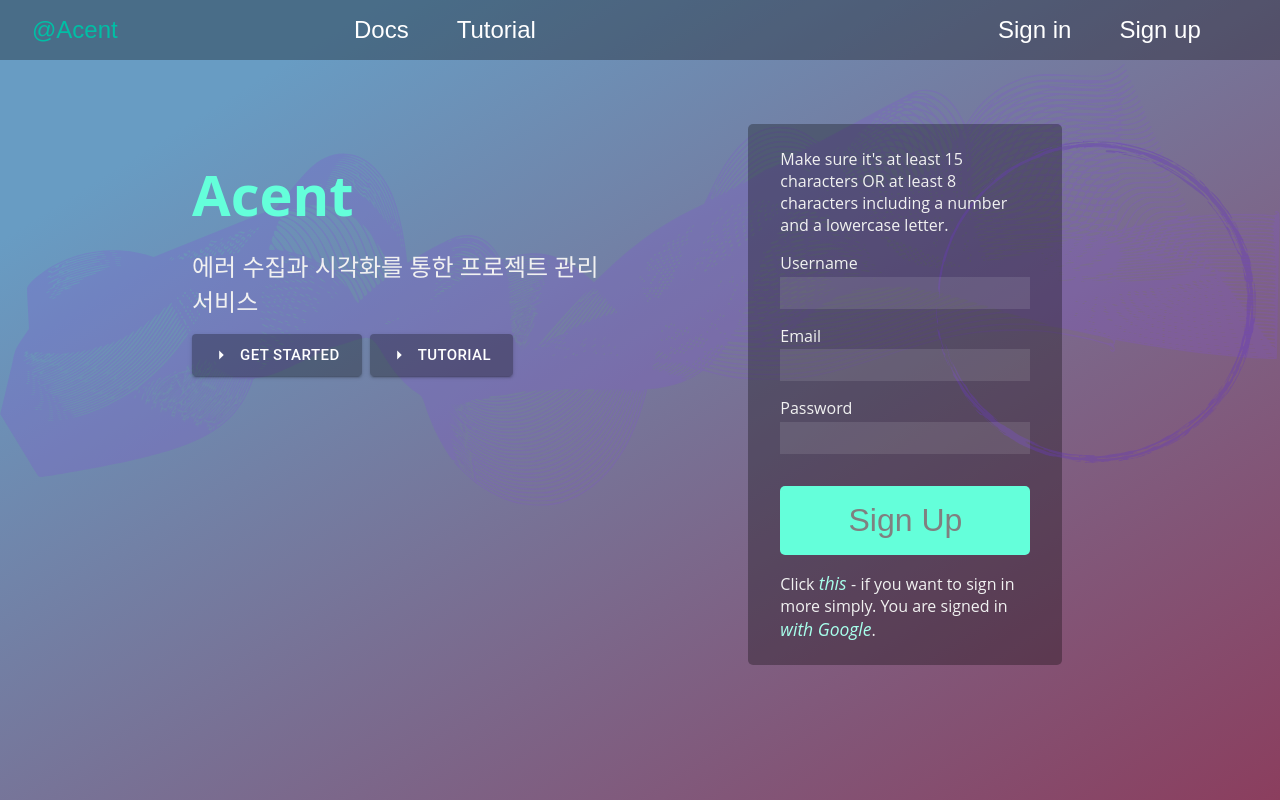
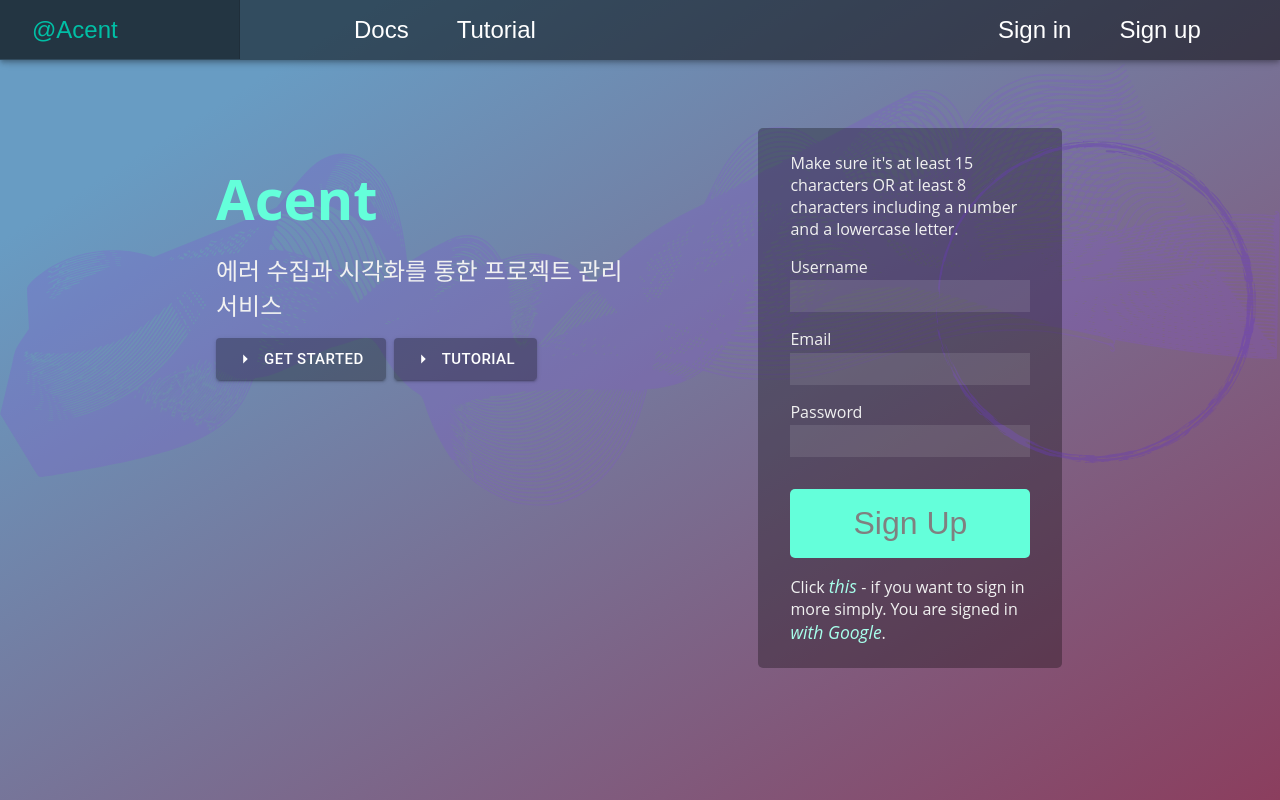
Before and after one commit to boostcamp-2020/Project11-C-Web-FE-Performance-Monitoring-Admin, a React app: page / in a window 1280 px wide. Built offline with nearby package versions, Linux system fonts and the light colour scheme.

Commit message:
드로어, 툴바 추가

```diff
--- a/src/pages/Login.tsx
+++ b/src/pages/Login.tsx
@@ -5,16 +5,52 @@ import Header from '@components/utils/Header';
 import LeftContents from '@components/login/LeftContents';
 import RightContents from '@components/login/RightContents';
 
+import { makeStyles } from '@material-ui/core/styles';
+import AppBar from '@material-ui/core/AppBar';
+import Toolbar from '@material-ui/core/Toolbar';
+import Drawer from '@material-ui/core/Drawer';
+
+const drawerWidth = 240;
+
 const BackImg = styled.img`
   width: 100%;
   margin-top: 5%;
   position: absolute;
 `;
 
+const useStyles = makeStyles(theme => ({
+  appBar: {
+    zIndex: theme.zIndex.drawer + 1,
+    backgroundColor: 'rgba(0,0,0,0.3)',
+  },
+  drawer: {
+    width: drawerWidth,
+    flexShrink: 0,
+  },
+  drawerPaper: {
+    width: drawerWidth,
+    height: 59,
+    overflow: 'hidden',
+    backgroundColor: 'rgba(0,0,0,0.3)',
+  },
+}));
+
 const Login: React.FC = () => {
+  const classes = useStyles();
   return (
     <RootContainer>
-      <Header />
+      <AppBar position="fixed" className={classes.appBar}>
+        <Header />
+      </AppBar>
+      <Drawer
+        className={classes.drawer}
+        variant="permanent"
+        classes={{
+          paper: classes.drawerPaper,
+        }}
+      >
+        <Toolbar />
+      </Drawer>
       <BodyContainer>
         <LeftContents />
         <RightContents />
@@ -32,7 +68,8 @@ const BodyContainer = styled.div`
   flex-direction: row;
 
   margin: 0 auto;
-  margin-top: 4rem;
+  margin-top: 8rem;
+  padding-left: 1.5rem;
   z-index: 2;
 `;
 
```
